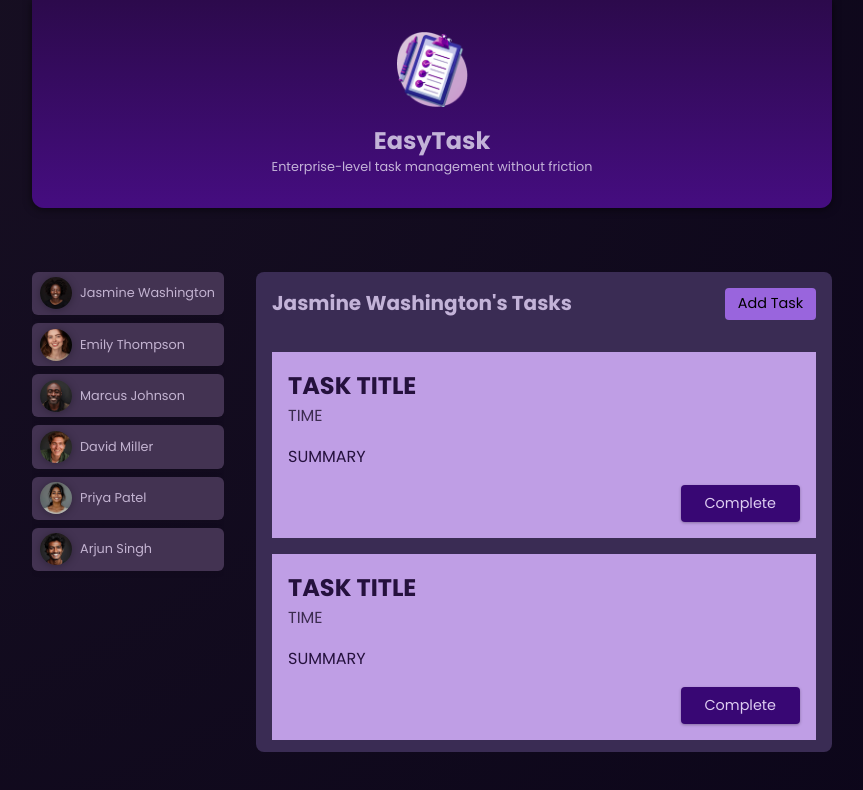
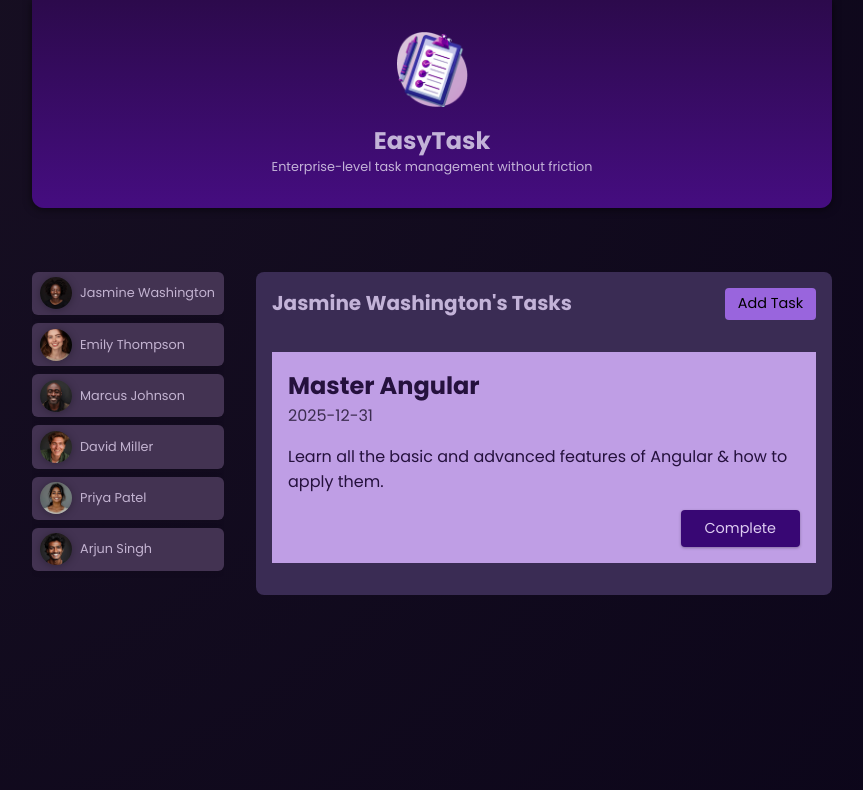
Before and after one commit to beattris/todo-list-project, an Angular app: page / in a window 1280 px wide. Both pictures are taken after a click on the button "Jasmine Washington". Shown: the top 790 px of the page, without its empty margins (208-1071 px from the left). Built offline with nearby package versions, Linux system fonts and the light colour scheme.

Commit message:
created a Tasks array and outputting the tasks specific for a user

```diff
--- a/src/app/app.component.html
+++ b/src/app/app.component.html
@@ -10,7 +10,7 @@
   </ul>
 
   @if (selectedUser) {
-    <app-tasks [name]="selectedUser.name" />
+    <app-tasks [userId]="selectedUser.id" [name]="selectedUser.name" />
   } @else {
     <p id="fallback">Select a user to see their tasks!</p>
   }
--- a/src/app/tasks/task/task.component.html
+++ b/src/app/tasks/task/task.component.html
@@ -1,7 +1,7 @@
 <article>
-  <h2>TASK TITLE</h2>
-  <time>TIME</time>
-  <p>SUMMARY</p>
+  <h2>{{ task?.title }}</h2>
+  <time>{{ task?.dueDate }}</time>
+  <p>{{ task?.summary }}</p>
   <p class="actions">
     <button>Complete</button>
   </p>
--- a/src/app/tasks/tasks.component.html
+++ b/src/app/tasks/tasks.component.html
@@ -7,14 +7,10 @@
   </header>
 
   <ul id="customScrollbar">
-    <li>
-      <app-task></app-task>
-    </li>
-    <li>
-      <app-task></app-task>
-    </li>
-    <li>
-      <app-task></app-task>
-    </li>
+    @for (task of  selectedUserTasks; track task.id) {
+      <li>
+        <app-task [task]="task" />
+      </li>
+    }
   </ul>
 </section>
--- a/src/app/tasks/tasks.component.ts
+++ b/src/app/tasks/tasks.component.ts
@@ -6,8 +6,38 @@
   standalone: true,
   imports: [TaskComponent],
   templateUrl: './tasks.component.html',
-  styleUrl: './tasks.component.css'
+  styleUrl: './tasks.component.css',
 })
 export class TasksComponent {
-  @Input() name?: string;
+  @Input({ required: true }) userId!: string;
+  @Input({ required: true }) name!: string;
+  tasks = [
+    {
+      id: 't1',
+      userId: 'u1',
+      title: 'Master Angular',
+      summary:
+        'Learn all the basic and advanced features of Angular & how to apply them.',
+      dueDate: '2025-12-31',
+    },
+    {
+      id: 't2',
+      userId: 'u3',
+      title: 'Build first prototype',
+      summary: 'Build a first prototype of the online shop website',
+      dueDate: '2024-05-31',
+    },
+    {
+      id: 't3',
+      userId: 'u3',
+      title: 'Prepare issue template',
+      summary:
+        'Prepare and describe an issue template which will help with project management',
+      dueDate: '2024-06-15',
+    },
+  ];
+
+  get selectedUserTasks() {
+    return this.tasks.filter((task) => task.userId === this.userId);
+  }
 }
```
Also changed, not shown: src/app/tasks/task/task.component.ts (+10 -2 lines).
